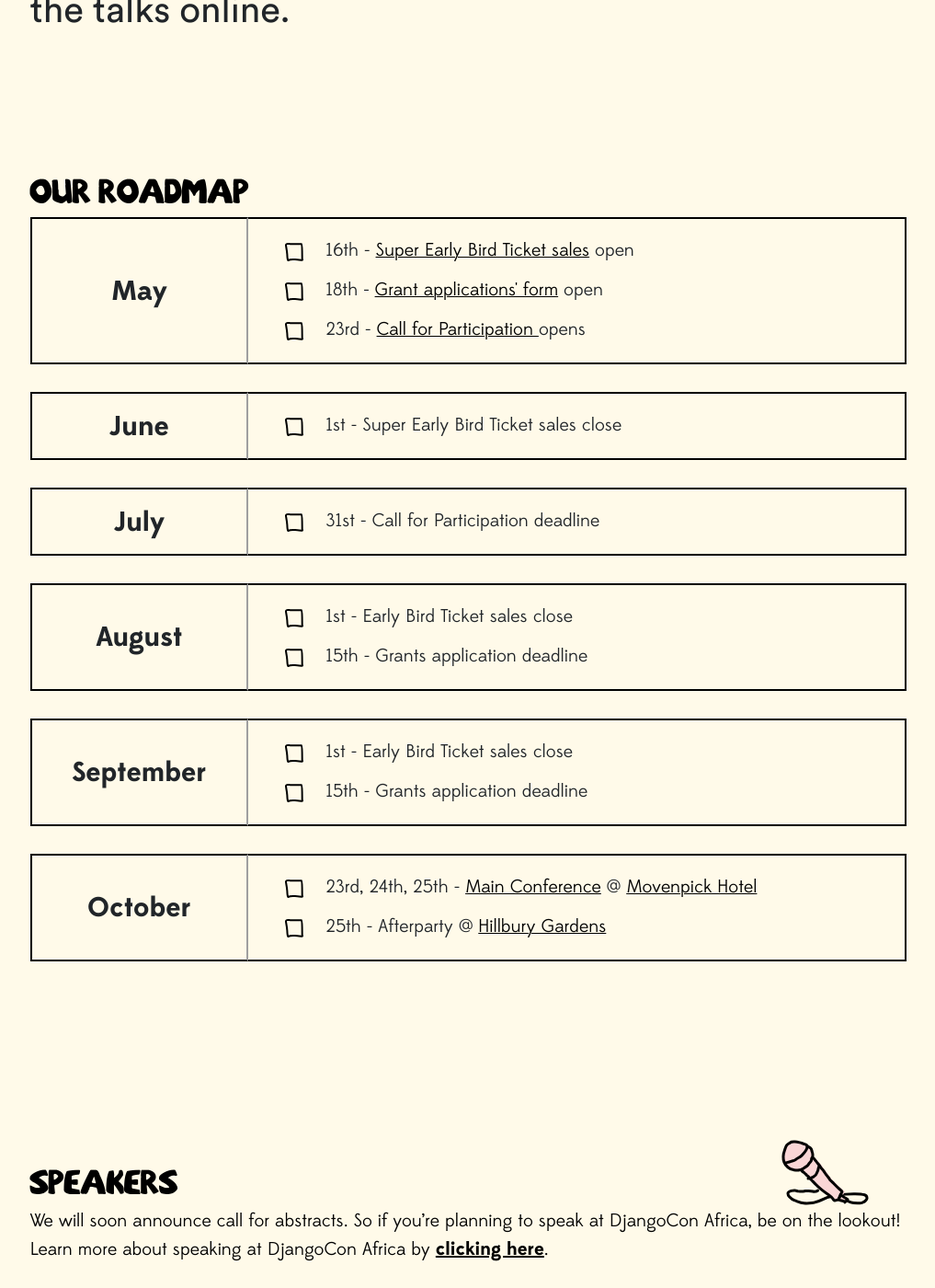
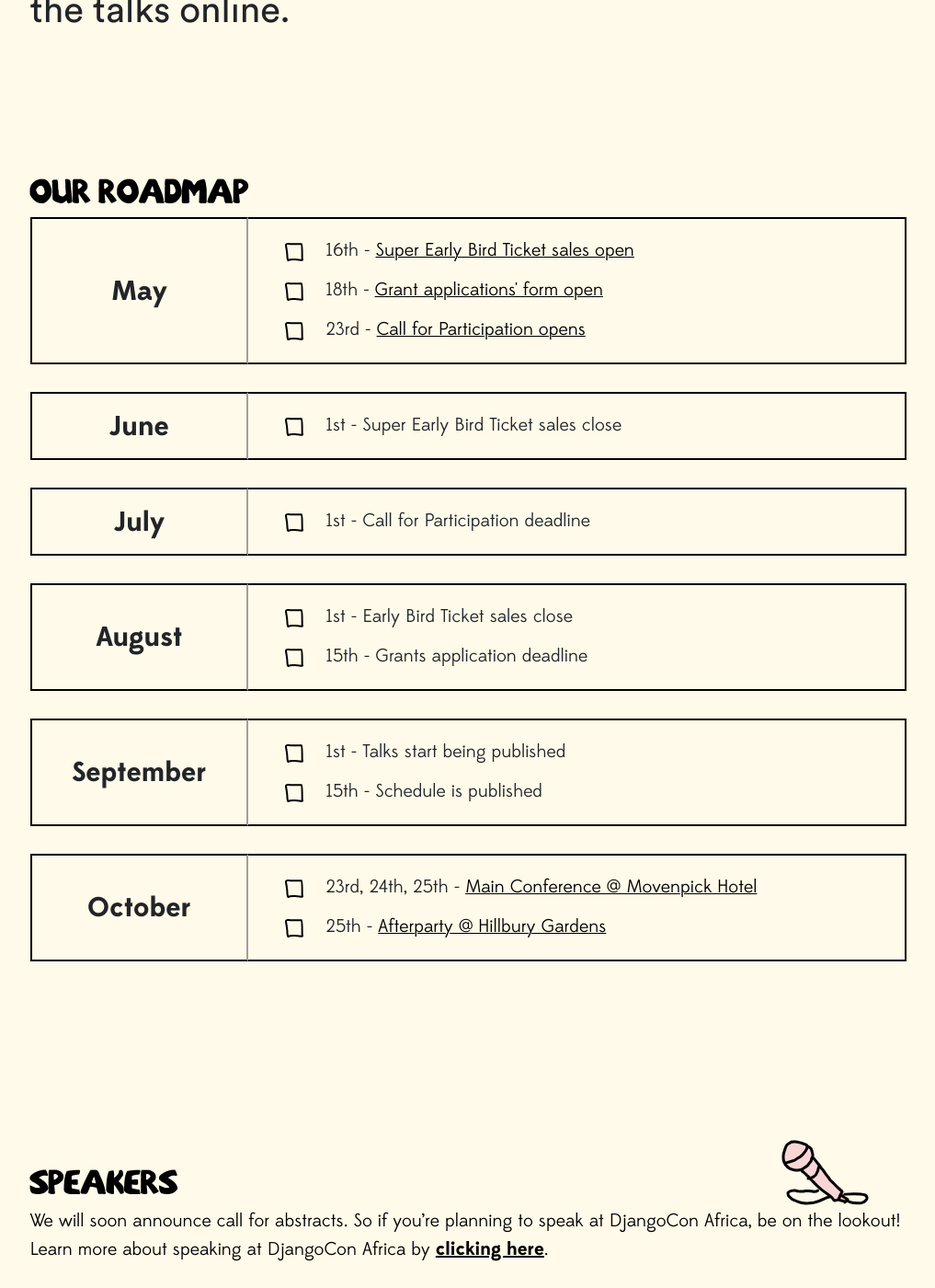
Before and after one commit to djangocon/2023.djangocon.africa, a Jekyll site: the page built from index.md, in a window 1280 px wide and 1400 px high, scrolled down 1903 px. Shown: the whole window at 92% size, without its empty margins (131-1148 px from the left). Built offline with Jekyll 4.4.1, drawn with Linux system fonts in a browser that asks for light colours.

Commit message:
Refactor roadmap to use data from yaml file

```diff
--- a/_includes/roadmap.html
+++ b/_includes/roadmap.html
@@ -3,128 +3,26 @@
 
   <!-- Roadmaps -->
   <div class="roadmaps">
-    <!-- Month Roadmap -->
-
-    <!-- May -->
+    {% for month in site.data.roadmap %}
+    <!-- {{ month.month }} -->
     <div class="roadmap">
-      <div class="month sub-heading">May</div>
+      <div class="month sub-heading">{{ month.month }}</div>
       <div class="dates">
-        <div class="dateAndIcon" data-event-date="2023-05-16">
+        {% for date in month.dates %}
+        <div class="dateAndIcon" data-event-date="{{ date.date }}">
           <span class="checkIcon">
             <img id="check" src="/static/img/site/check.svg" />
             <img id="uncheck" src="/static/img/site/uncheck.svg" />
           </span>
-          <span class="date"> 16th - <a href="#">Super Early Bird Ticket sales</a> open </span>
+          <span class="date">
+            {{ date.dateCardinal }} - {% if date.url %}
+            <a href="{{ date.url }}">{{ date.text }}</a>
+            {% else %} {{ date.text }} {% endif %}
+          </span>
         </div>
-        <div class="dateAndIcon" data-event-date="2023-05-18">
-          <span class="checkIcon">
-            <img id="check" src="/static/img/site/check.svg" />
-            <img id="uncheck" src="/static/img/site/uncheck.svg" />
-          </span>
-          <span class="date"> 18th - <a href="#">Grant applications' form</a> open </span>
-        </div>
-        <div class="dateAndIcon" data-event-date="2023-05-23">
-          <span class="checkIcon">
-            <img id="check" src="/static/img/site/check.svg" />
-            <img id="uncheck" src="/static/img/site/uncheck.svg" />
-          </span>
-          <span class="date"> 23rd - <a href="#">Call for Participation </a> opens</span>
-        </div>
+        {% endfor %}
       </div>
     </div>
-
-    <!-- June -->
-    <div class="roadmap">
-      <div class="month sub-heading">June</div>
-      <div class="dates">
-        <div class="dateAndIcon" data-event-date="2023-06-01">
-          <span class="checkIcon">
-            <img id="check" src="/static/img/site/check.svg" />
-            <img id="uncheck" src="/static/img/site/uncheck.svg" />
-          </span>
-          <span class="date"> 1st - Super Early Bird Ticket sales close </span>
-        </div>
-      </div>
-    </div>
-
-    <!-- July -->
-    <div class="roadmap">
-      <div class="month sub-heading">July</div>
-      <div class="dates">
-        <div class="dateAndIcon" data-event-date="2023-07-01">
-          <span class="checkIcon">
-            <img id="check" src="/static/img/site/check.svg" />
-            <img id="uncheck" src="/static/img/site/uncheck.svg" />
-          </span>
-          <span class="date"> 31st - Call for Participation deadline </span>
-        </div>
-      </div>
-    </div>
-
-    <!-- August -->
-    <div class="roadmap">
-      <div class="month sub-heading">August</div>
-      <div class="dates">
-        <div class="dateAndIcon" data-event-date="2023-08-01">
-          <span class="checkIcon">
-            <img id="check" src="/static/img/site/check.svg" />
-            <img id="uncheck" src="/static/img/site/uncheck.svg" />
-          </span>
-          <span class="date">1st - Early Bird Ticket sales close</span>
-        </div>
-        <div class="dateAndIcon" data-event-date="2023-08-15">
-          <span class="checkIcon">
-            <img id="check" src="/static/img/site/check.svg" />
-            <img id="uncheck" src="/static/img/site/uncheck.svg" />
-          </span>
-          <span class="date">15th - Grants application deadline</span>
-        </div>
-      </div>
-    </div>
-
-    <!-- September -->
-    <div class="roadmap">
-      <div class="month sub-heading">September</div>
-      <div class="dates">
-        <div class="dateAndIcon" data-event-date="2023-09-01">
-          <span class="checkIcon">
-            <img id="check" src="/static/img/site/check.svg" />
-            <img id="uncheck" src="/static/img/site/uncheck.svg" />
-          </span>
-          <span class="date">1st - Early Bird Ticket sales close</span>
-        </div>
-        <div class="dateAndIcon" data-event-date="2023-09-15">
-          <span class="checkIcon">
-            <img id="check" src="/static/img/site/check.svg" />
-            <img id="uncheck" src="/static/img/site/uncheck.svg" />
-          </span>
-          <span class="date">15th - Grants application deadline</span>
-        </div>
-      </div>
-    </div>
-
-    <!-- October -->
-    <div class="roadmap">
-      <div class="month sub-heading">October</div>
-      <div class="dates">
-        <div class="dateAndIcon" data-event-date="2023-10-25">
-          <span class="checkIcon">
-            <img id="check" src="/static/img/site/check.svg" />
-            <img id="uncheck" src="/static/img/site/uncheck.svg" />
-          </span>
-          <span class="date"
-            >23rd, 24th, 25th - <a href="#">Main Conference</a> @
-            <a href="#">Movenpick Hotel</a></span
-          >
-        </div>
-        <div class="dateAndIcon" data-event-date="2023-10-25">
-          <span class="checkIcon">
-            <img id="check" src="/static/img/site/check.svg" />
-            <img id="uncheck" src="/static/img/site/uncheck.svg" />
-          </span>
-          <span class="date">25th - Afterparty @ <a href="#">Hillbury Gardens</a></span>
-        </div>
-      </div>
-    </div>
+    {% endfor %}
   </div>
 </div>
```
Also changed, not shown: _data/roadmap.yml (+43 -16 lines).
